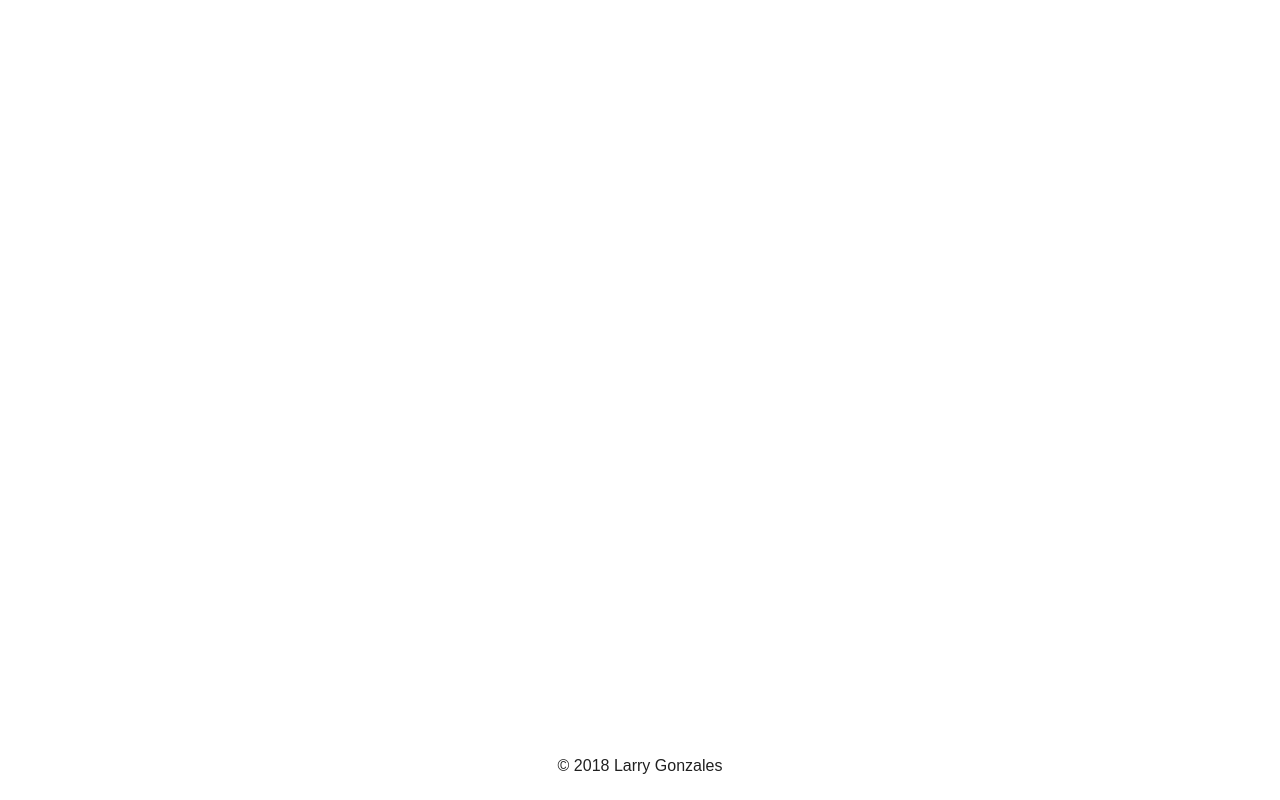
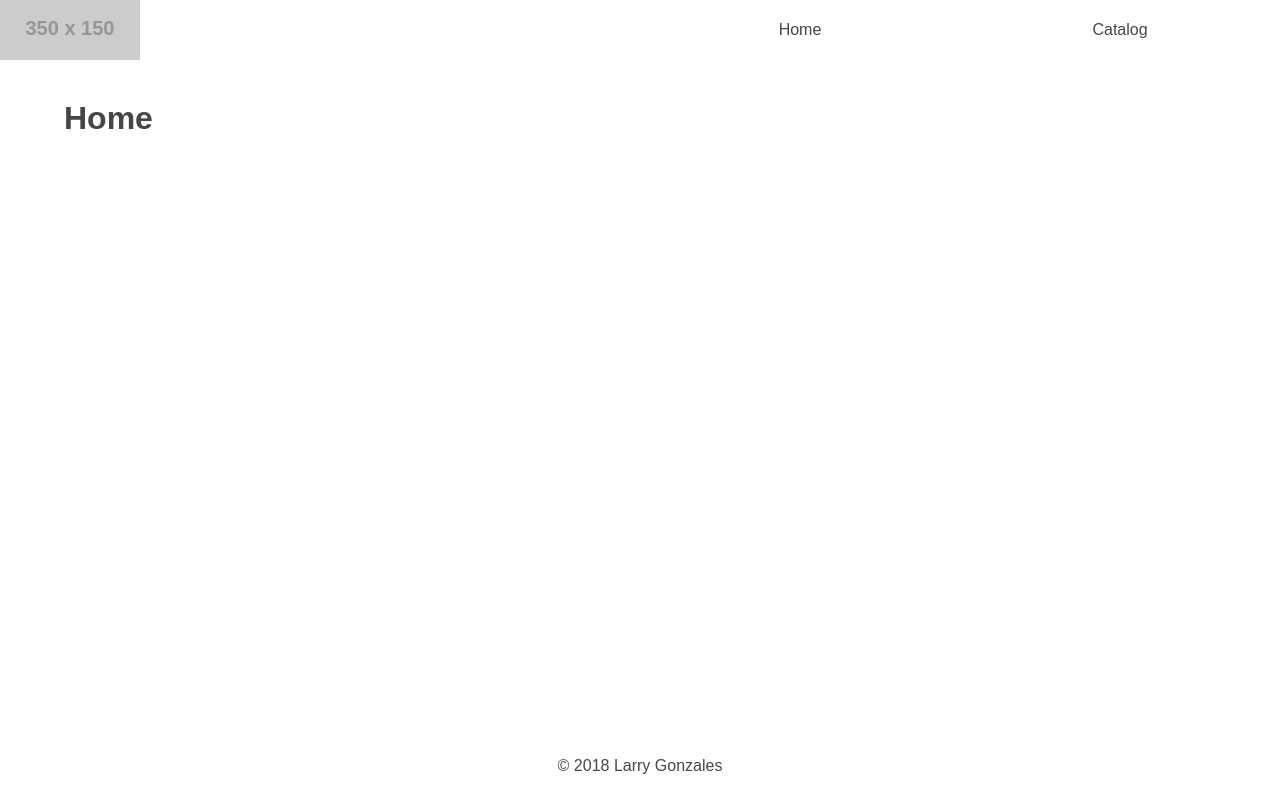
Before and after one commit to larryg727/store-app, a React (Create React App) app: page / in a window 1280 px wide. Built offline with nearby package versions, Linux system fonts and the light colour scheme; no server answers.

Commit message:
Added navbar component

```diff
--- a/package.json
+++ b/package.json
@@ -3,11 +3,11 @@
   "version": "0.1.0",
   "private": true,
   "dependencies": {
-    "eslint": "^5.0.0",
     "react": "^16.4.1",
     "react-dom": "^16.4.1"
   },
   "devDependencies": {
+    "eslint": "^5.0.0",
     "react-router-dom": "^4.3.1",
     "react-scripts": "1.1.4"
   },
--- a/src/App.css
+++ /dev/null
@@ -1,28 +0,0 @@
-.App {
-  text-align: center;
-}
-
-.App-logo {
-  animation: App-logo-spin infinite 20s linear;
-  height: 80px;
-}
-
-.App-header {
-  background-color: #222;
-  height: 150px;
-  padding: 20px;
-  color: white;
-}
-
-.App-title {
-  font-size: 1.5em;
-}
-
-.App-intro {
-  font-size: large;
-}
-
-@keyframes App-logo-spin {
-  from { transform: rotate(0deg); }
-  to { transform: rotate(360deg); }
-}
--- a/src/App.js
+++ b/src/App.js
@@ -1,13 +1,16 @@
-import React, { Component } from "react";
-import "./App.css";
-import Router from "./components/router";
-import Footer from "./components/footer";
+import React, { Component } from 'react';
+import Navbar from './components/navbar';
+import Router from './components/router';
+import Footer from './components/footer';
 
 class App extends Component {
     render() {
         return (
             <div className="appContainer">
+                <Navbar />
+                <div className="contentContainer">
                     <Router />
+                </div>
                 <Footer />
             </div>
         );
--- a/src/components/body.js
+++ b/src/components/catalog.js
@@ -1,7 +1,8 @@
 import React, { Component } from "react";
 import Product from "../components/product";
+import "../css/products.css";
 
-class Body extends Component {
+class Catalog extends Component {
   constructor() {
     super();
     this.state = {
@@ -21,7 +22,7 @@ class Body extends Component {
   }
   render() {
     return (
-      <div>
+      <div id="productContainer">
         {Object.keys(this.state.products).map(key => (
           <Product key={key} details={this.state.products[key]} />
         ))}
@@ -30,4 +31,4 @@ class Body extends Component {
   }
 }
 
-export default Body;
+export default Catalog;
--- /dev/null
+++ b/src/components/home.js
@@ -0,0 +1,9 @@
+import React, { Component } from "react";
+
+class Home extends Component {
+  render() {
+    return <h1>Home</h1>;
+  }
+}
+
+export default Home;
--- /dev/null
+++ b/src/components/navbar.js
@@ -0,0 +1,24 @@
+import React, { Component } from 'react';
+import '../css/navbar.css';
+
+class Navbar extends Component {
+    render() {
+        return (
+            <div id="navbar">
+                <div id="navLogoContainer">
+                    <img src="http://via.placeholder.com/350x150" alt="logo" className="navLogo" />
+                </div>
+                <div id="navLinksContainer">
+                    <a href="/" className="nav-btn hvr-underline-from-center">
+                        Home
+                    </a>
+                    <a href="/products" className="nav-btn hvr-underline-from-center">
+                        Catalog
+                    </a>
+                </div>
+            </div>
+        );
+    }
+}
+
+export default Navbar;
--- a/src/components/product.js
+++ b/src/components/product.js
@@ -4,12 +4,9 @@ class Product extends Component {
   render() {
     const { name, description, price } = this.props.details;
     return (
-      <div className="person">
-        <h3>Name</h3>
-        <h4>{name}</h4>
-        <h3>description</h3>
+      <div className="product">
+        <h2>{name}</h2>
         <h4>{description}</h4>
-        <h3>Price</h3>
         <h4>${price}</h4>
       </div>
     );
--- a/src/components/router.js
+++ b/src/components/router.js
@@ -1,11 +1,13 @@
 import React from "react";
 import { BrowserRouter, Route, Switch } from "react-router-dom";
-import Body from "./body";
+import Catalog from "./catalog";
+import Home from "./home";
 
 const Router = () => (
   <BrowserRouter>
     <Switch>
-      <Route exact path="/" component={Body} />
+      <Route exact path="/" component={Home} />
+      <Route path="/products" component={Catalog} />
     </Switch>
   </BrowserRouter>
 );
--- a/src/css/app.css
+++ b/src/css/app.css
@@ -1,6 +1,13 @@
-body {
-  color: #202020;
+body,
+.appContainer {
+  color: #464646;
   margin: 0;
   padding: 0;
   font-family: sans-serif;
 }
+
+.contentContainer {
+  margin: 100px auto;
+  width: 90%;
+  max-width: 1400px;
+}
--- /dev/null
+++ b/src/css/navbar.css
@@ -0,0 +1,71 @@
+#navbar {
+  width: 100%;
+  margin-bottom: 40px;
+  position: fixed;
+  top: 0;
+  height: 60px;
+  display: flex;
+  flex-flow: row nowrap;
+  justify-content: space-between;
+}
+
+#navLinksContainer {
+  width: 50%;
+  display: flex;
+  flex-flow: row nowrap;
+  justify-content: space-around;
+  align-items: center;
+}
+
+.nav-btn {
+  width: 100px;
+  padding: 10px;
+  text-align: center;
+  color: inherit;
+  text-decoration: none;
+}
+
+.nav-btn:hover {
+  color: #0088f7;
+}
+
+#navLogoContainer {
+  width: 50%;
+}
+
+.navLogo {
+  height: 60px;
+}
+
+/* Underline From Center */
+.hvr-underline-from-center {
+  display: inline-block;
+  vertical-align: middle;
+  -webkit-transform: perspective(1px) translateZ(0);
+  transform: perspective(1px) translateZ(0);
+  box-shadow: 0 0 1px rgba(0, 0, 0, 0);
+  position: relative;
+  overflow: hidden;
+}
+.hvr-underline-from-center:before {
+  content: "";
+  position: absolute;
+  z-index: -1;
+  left: 51%;
+  right: 51%;
+  bottom: 0;
+  background: #0088f7;
+  height: 4px;
+  -webkit-transition-property: left, right;
+  transition-property: left, right;
+  -webkit-transition-duration: 0.3s;
+  transition-duration: 0.3s;
+  -webkit-transition-timing-function: ease-out;
+  transition-timing-function: ease-out;
+}
+.hvr-underline-from-center:hover:before,
+.hvr-underline-from-center:focus:before,
+.hvr-underline-from-center:active:before {
+  left: 0;
+  right: 0;
+}
--- /dev/null
+++ b/src/css/products.css
@@ -0,0 +1,14 @@
+#productContainer {
+  display: flex;
+  flex-flow: row;
+  justify-content: space-around;
+  align-items: stretch;
+}
+
+.product {
+  width: 200px;
+  text-align: center;
+  display: flex;
+  flex-flow: column nowrap;
+  justify-content: space-between;
+}
```
Also changed, not shown: 2 other files (tests, documents, lock files or other folders). Lines whose indentation alone changed are shown as unchanged.
